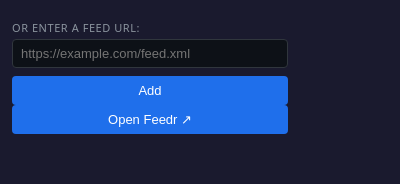
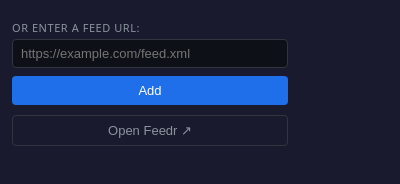
Before and after one commit to kmcheung12/feedr, a browser extension: page popup/popup.html in a window 400 px wide. Drawn offline with Linux system fonts and the light colour scheme.

Commit message:
feat: style Open Feedr button as secondary ghost action

```diff
--- a/popup/popup.css
+++ b/popup/popup.css
@@ -12,3 +12,14 @@
 #detected { margin-bottom: 12px; padding-bottom: 12px; border-bottom: 1px solid #30363d; }
 #manual { margin-top: 4px; }
 .status { font-size: 12px; color: #8b949e; margin-bottom: 8px; }
+#btn-open-feedr {
+  background: none;
+  border: 1px solid #30363d;
+  color: #8b949e;
+  margin-top: 10px;
+}
+#btn-open-feedr:hover {
+  background: #161b22;
+  color: #cdd9e5;
+  border-color: #8b949e;
+}
```
